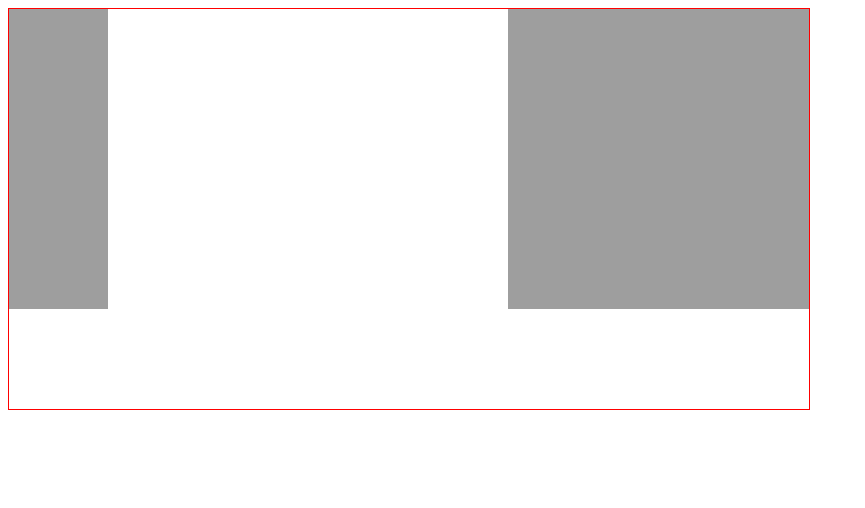
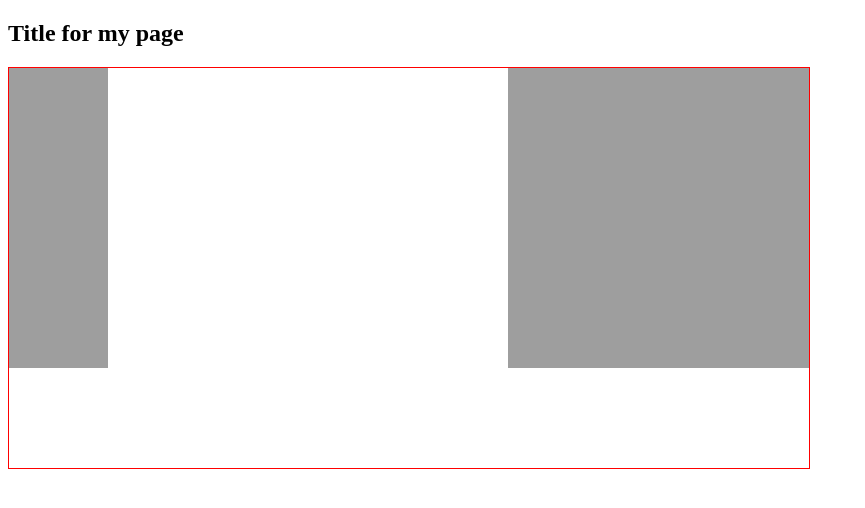
Before and after one commit to scottstossel/github-pages-demo, a plain HTML site: page index.html in a window 1280 px wide. Shown: the whole page, without its empty margins (0-865 px from the left). Drawn offline with Linux system fonts and the light colour scheme.

Commit message:
added header

```diff
--- a/index.html
+++ b/index.html
@@ -8,6 +8,7 @@
     <link rel="stylesheet" href="/styles.css">
 </head>
 <body>
+    <h2>Title for my page</h2>
     <canvas id="canvas" width="800" height="400"></canvas>
 
 
```
